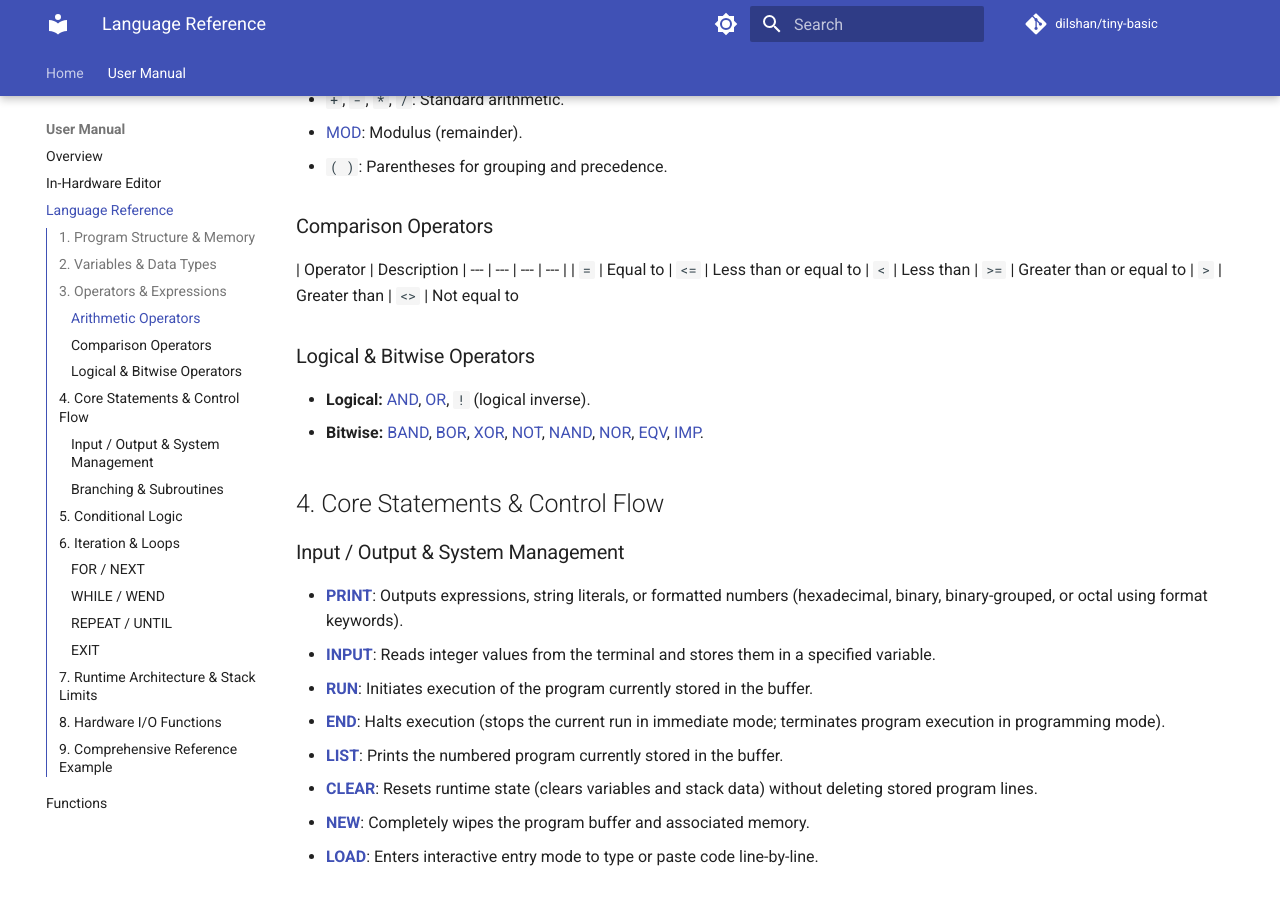
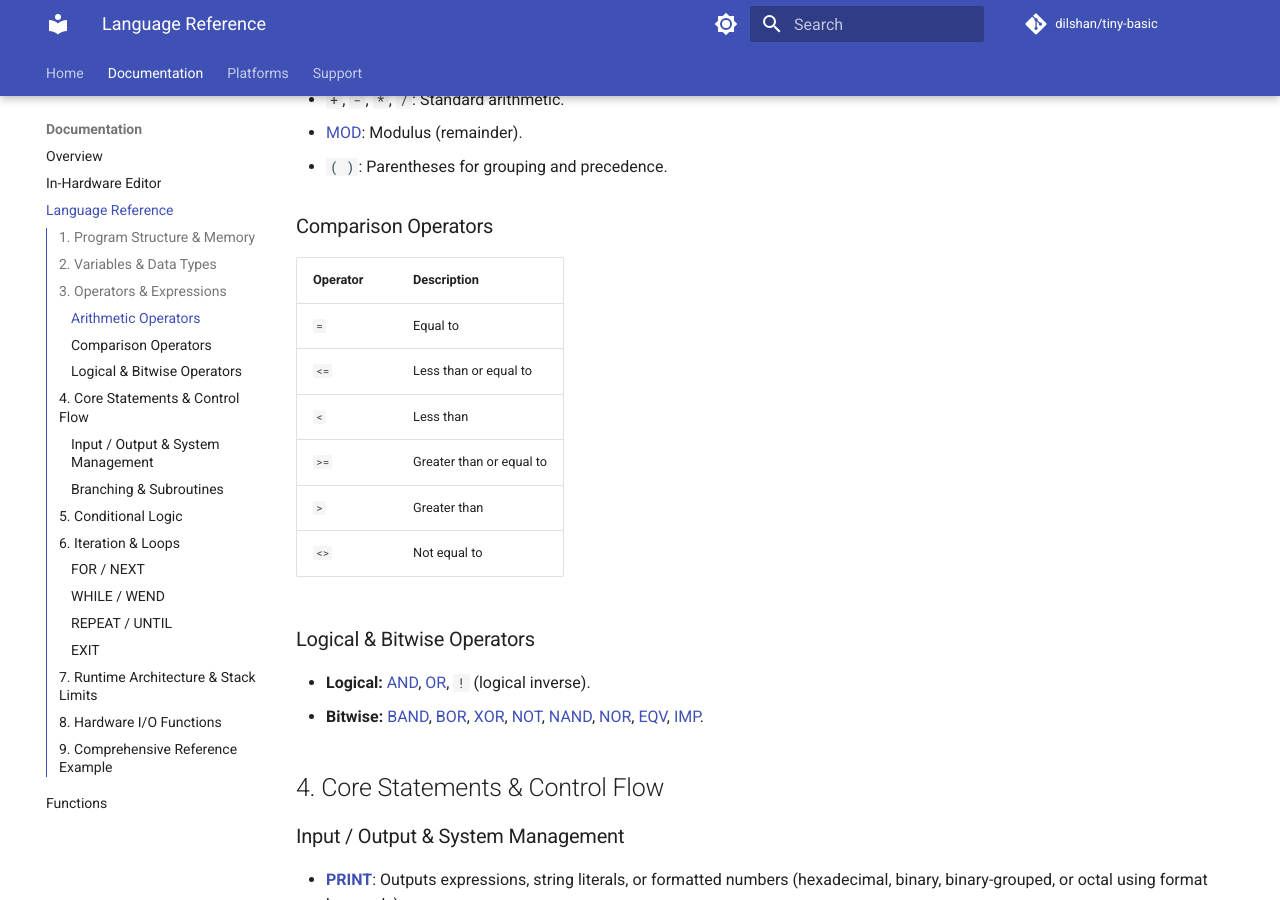
Before and after one commit to dilshan/tiny-basic, an MkDocs documentation site: the page built from docs/manual/language-reference.md, in a window 1280 px wide and 900 px high, scrolled down 1023 px. Built offline with MkDocs 1.6.1 and Material for MkDocs 9.7.7, drawn with Linux system fonts in a browser that asks for light colours; comment, search, counter and statistics services are not loaded; some of the changed text lies outside the part shown.

Commit message:
Fix markdown issues and add initial version of Tiny Basic Logo.

```diff
--- a/docs/manual/language-reference.md
+++ b/docs/manual/language-reference.md
@@ -34,14 +34,14 @@
 
 ### Comparison Operators
 
-| Operator | Description
-| --- | --- | --- | --- |
-| `=` | Equal to
-| `<=` | Less than or equal to
-| `<` | Less than
-| `>=` | Greater than or equal to
-| `>` | Greater than
-| `<>` | Not equal to
+| Operator | Description |
+| --- | --- |
+| `=` | Equal to |
+| `<=` | Less than or equal to |
+| `<` | Less than |
+| `>=` | Greater than or equal to |
+| `>` | Greater than |
+| `<>` | Not equal to |
 
 ### Logical & Bitwise Operators
 
@@ -132,13 +132,10 @@
 
 To ensure stable execution on embedded hardware, the runtime environment enforces strict structural boundaries:
 
-| Structure | Maximum Depth | Triggered Error
-|
+| Structure | Maximum Depth | Triggered Error |
 | --- | --- | --- |
-| **Subroutines (`GOSUB`)** | 32 nested calls
-| `GOSUB stack overflow`<br> |
-| **Loop Frames** | 16 nested loops
-| `LOOP stack overflow`<br> |
+| **Subroutines (`GOSUB`)** | 32 nested calls | `GOSUB stack overflow` |
+| **Loop Frames** | 16 nested loops | `LOOP stack overflow` |
 
 ## 8. Hardware I/O Functions
 
--- a/mkdocs.yml
+++ b/mkdocs.yml
@@ -1,6 +1,7 @@
 site_name: Tiny Basic for Arduino
 site_description: A Tiny Basic interpreter for Mid-range Arduino boards
 site_author: Dilshan R Jayakody
+copyright: 'Made by <a href="https://github.com/dilshan/">Dilshan R Jayakody</a>'
 
 repo_url: https://github.com/dilshan/tiny-basic
 repo_name: dilshan/tiny-basic
@@ -44,8 +45,15 @@
 
 nav:
   - Home: index.md
-  - User Manual:
+  - Documentation:
     - Overview: manual/index.md
     - In-Hardware Editor: manual/editor.md
     - Language Reference: manual/language-reference.md
     - Functions: manual/function-list.md
+  - Platforms:
+    - Arduino Due: platforms/due.md
+    - Arduino Uno R4 WiFi: platforms/r4wifi.md
+  - Support: https://github.com/dilshan/tiny-basic/issues
+
+extra:
+  generator: false
```
Also changed, not shown: docs/index.md (+6 -6 lines), docs/guide/introduction.md (added), docs/platforms/due.md (added), docs/platforms/r4wifi.md (added), 1 other file.
